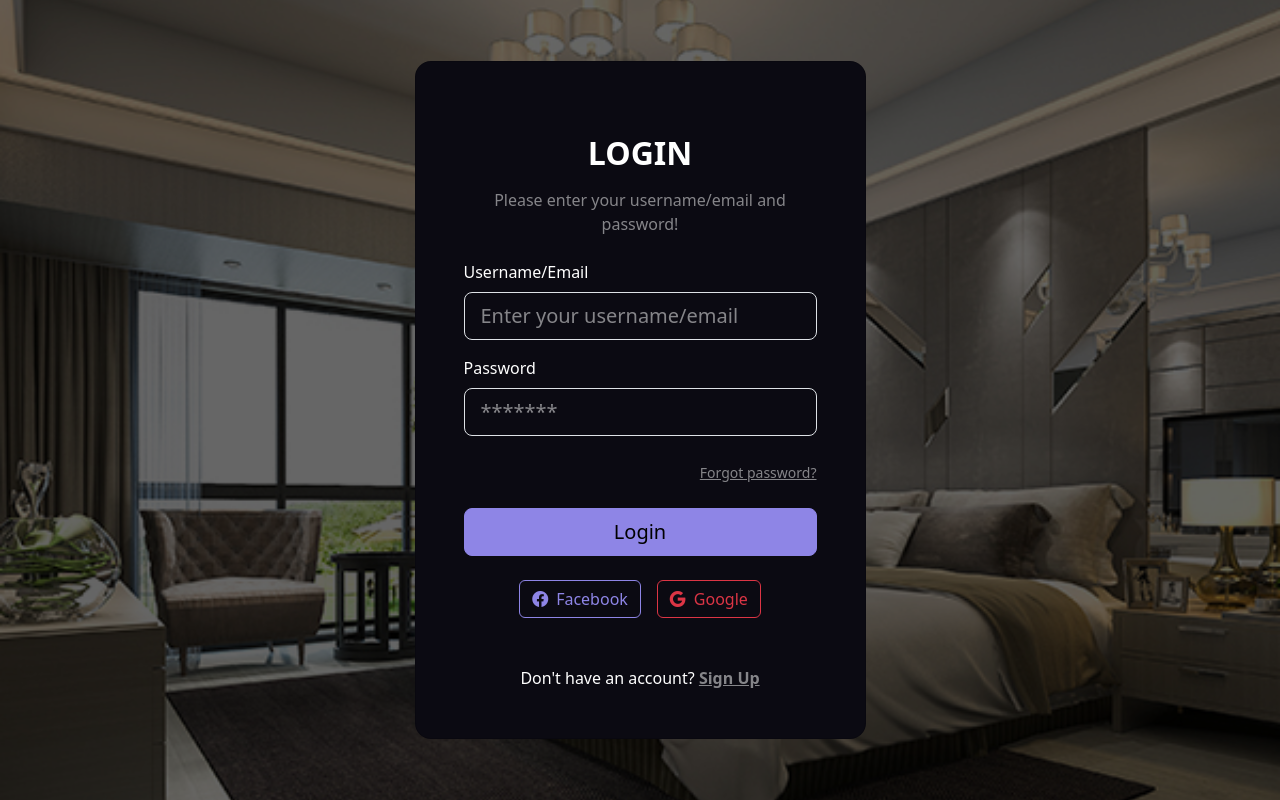
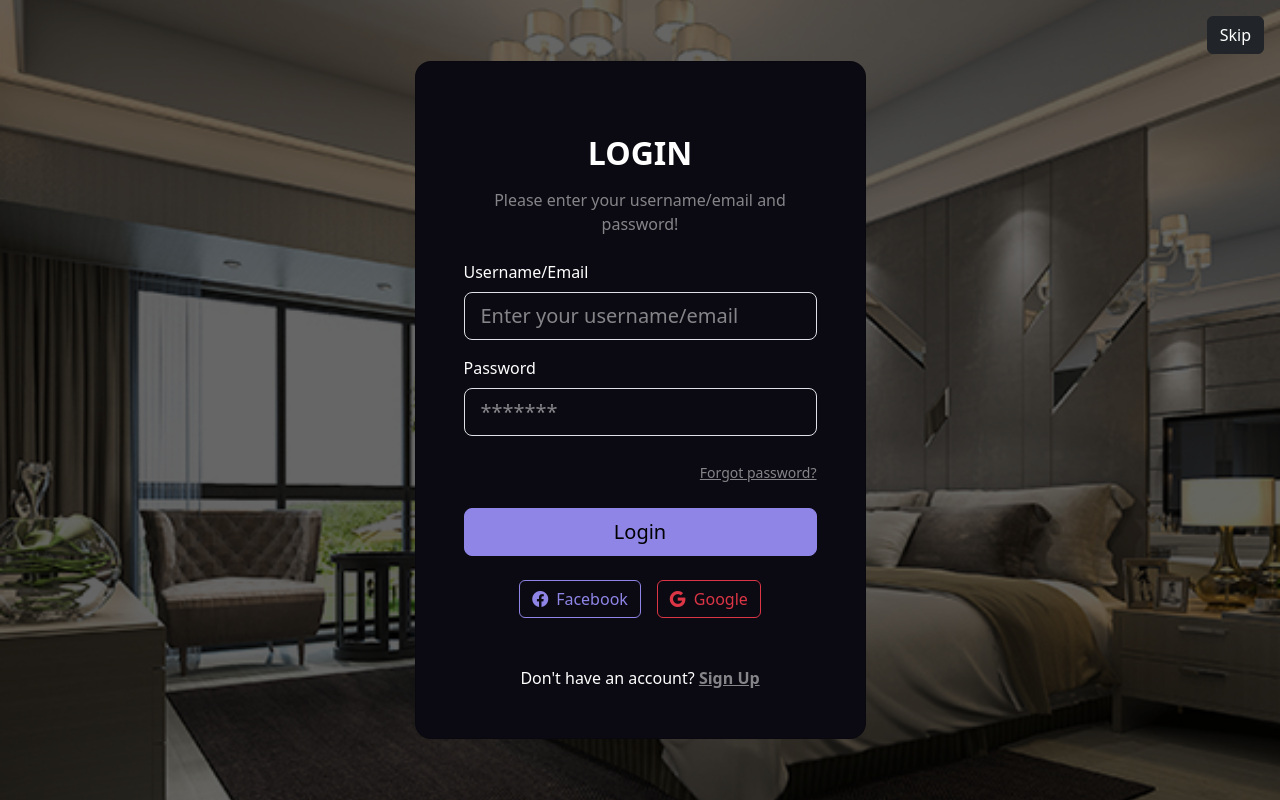
Before and after one commit to Gautam0104/booking-web, a React (Create React App) app: page / in a window 1280 px wide. Built offline with nearby package versions, Linux system fonts and the light colour scheme.

Commit message:
skip button added

```diff
--- a/src/pages/Login.jsx
+++ b/src/pages/Login.jsx
@@ -33,6 +33,13 @@ const Login = () => {
         backgroundRepeat: "no-repeat",
         minHeight: "100vh"
       }}>
+            {/* Skip button */}
+    <Link to="/dashboard/home"
+      className="btn btn-dark  position-absolute top-0 end-0 m-3 z-3"
+      style={{ zIndex: 3 }}
+    >
+      Skip
+    </Link>
                 <div
     style={{
       position: "absolute",
```
